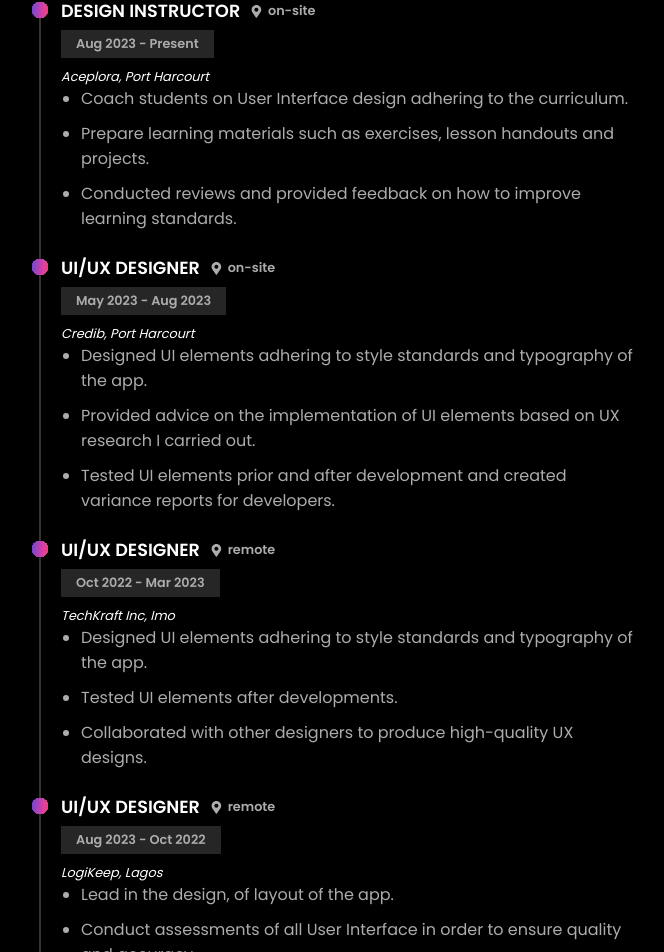
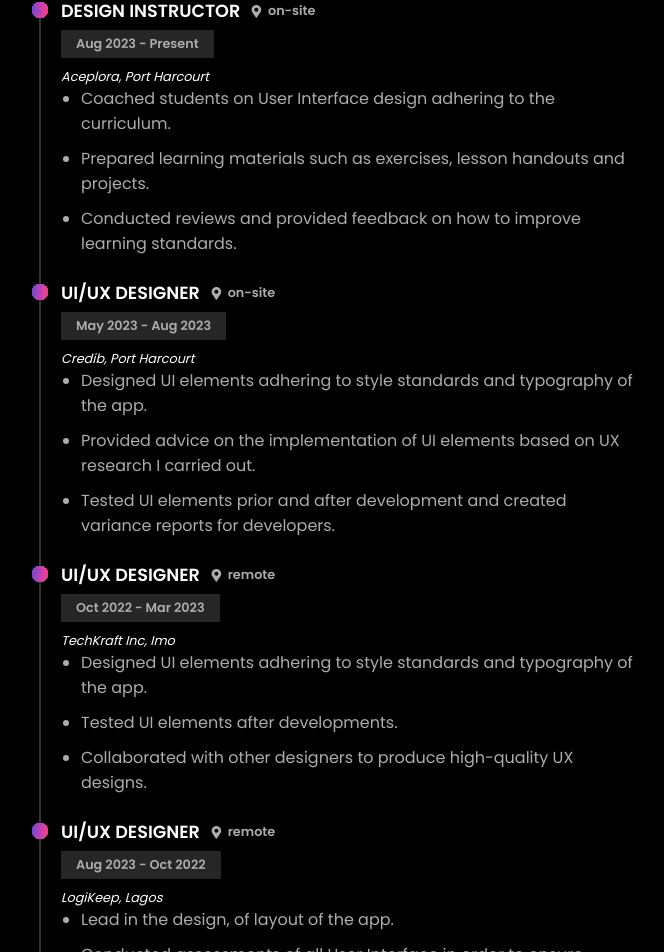
Before and after one commit to PromiseUdo/veraerumaka, a React (Create React App) app: page / in a window 1280 px wide. Shown: the part 2294-3246 px from the top of the page, without its empty margins (300-964 px from the left). Built offline with nearby package versions, Linux system fonts and the light colour scheme.

Commit message:
grammar correct

```diff
--- a/src/components/Experience.jsx
+++ b/src/components/Experience.jsx
@@ -11,8 +11,8 @@
     duration: "Aug 2023 - Present",
     city: "Port Harcourt",
     descriptions: [
-      "Coach students on User Interface design adhering to the curriculum.",
-      "Prepare learning materials such as exercises, lesson handouts and projects.",
+      "Coached students on User Interface design adhering to the curriculum.",
+      "Prepared learning materials such as exercises, lesson handouts and projects.",
       "Conducted reviews and provided feedback on how to improve learning standards.",
     ],
     job_type: "on-site",
@@ -51,7 +51,7 @@
     city: "Lagos",
     descriptions: [
       "Lead in the design, of layout of the app.",
-      "Conduct assessments of all User Interface in order to ensure quality and accuracy.",
+      "Conducted assessments of all User Interface in order to ensure quality and accuracy.",
     ],
     job_type: "Remote",
   },
```
